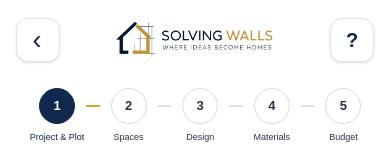
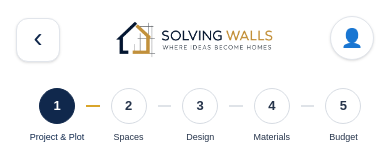
Before and after one commit to dkdipendu-crypto/vdory-frontend, a Next.js app: page /screen-1 in a window 390 px wide. Shown: the top 160 px of the page. Built offline with nearby package versions, Linux system fonts and the light colour scheme.

Commit message:
updated screen 1 mobile version

```diff
--- a/app/screen-1/page.tsx
+++ b/app/screen-1/page.tsx
@@ -506,7 +506,7 @@ type="button"
 aria-label="Go back"
 className="flex h-11 w-11 items-center justify-center rounded-xl border border-[#e1e5eb] bg-white text-[#10284c] shadow-sm"
 >
-<span className="relative -left-[1px] text-[27px] leading-none">
+<span className="relative left-0 -top-[2px] text-[27px] leading-none">
 ‹
 </span>
 </button>
@@ -520,13 +520,14 @@ className="h-14 w-auto object-contain"
 />
 </div>
 
-{/* Help */}
-<button
-type="button"
-aria-label="Help"
-className="flex h-11 w-11 items-center justify-center rounded-xl border border-[#e1e5eb] bg-white text-[20px] font-semibold text-[#10284c] shadow-sm"
->
-?
+{/* Profile */}
+<button
+type="button"
+aria-label="Profile"
+onClick={() => setShowProfile(true)}
+className="relative -top-0.5 flex h-11 w-11 items-center justify-center rounded-full border border-[#e1e5eb] bg-white text-[#10284c] shadow-sm transition hover:border-[#d9a52b] hover:text-[#d9a52b]"
+>
+<span className="text-lg">👤</span>
 </button>
 </div>
 
```
